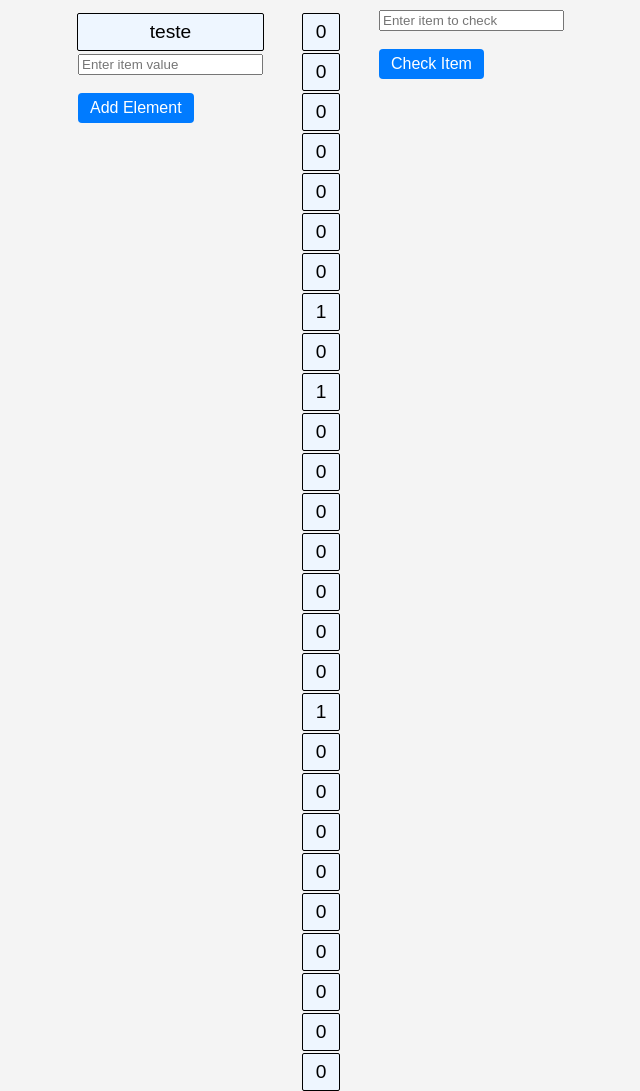
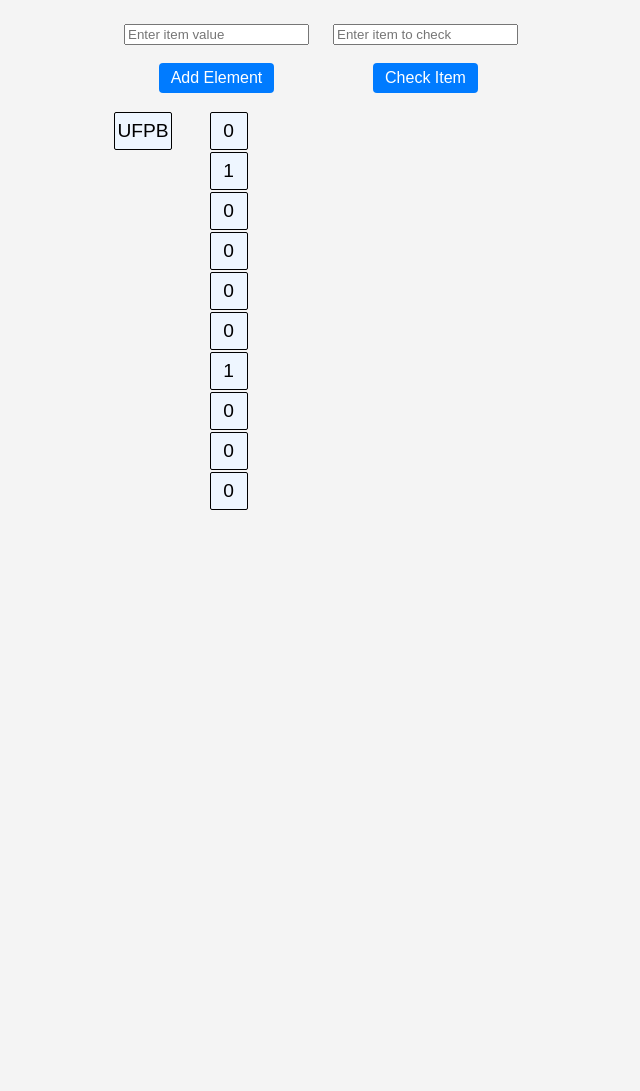
Before and after one commit to Skalnark/bloom_filter_va, a website built with Parcel: page index.html in a window 1280 px wide. Shown: the top 1091 px of the page, without its empty margins (319-959 px from the left). After the commit the page ends 800 px from the top, so only its background shows below. Built offline with nearby package versions, Linux system fonts and the light colour scheme.

Commit message:
Add input containers for adding and checking items in the Bloom filter UI

```diff
--- a/index.html
+++ b/index.html
@@ -10,6 +10,10 @@
 </head>
 <body>
     <script src="index.js" type="module"></script>
+	<div class="top-input-container">
+		<div class="add-list-container" id="add-item-input-container"></div>
+		<div class="check-item-input-container" id="check-item-input-container"></div>
+	</div>
     <div class="side-by-side-container">
 		<div class="list-container" id="add-item-container"></div>
         <div class="list-container" id="bloom-filter-container"></div>
--- a/index.js
+++ b/index.js
@@ -1,13 +1,23 @@
-import { renderDynamicList, renderBloomFilterBits, checkItemInBloomFilter } from './src/list.js';
+import { renderDynamicList, renderBloomFilterBits, checkItemInBloomFilter, addItemToDynamicList } from './src/list.js';
 import { BloomFilter } from './src/bloomFilter.js';
 
+const bloomSize = 10;
+const hashCount = 2;
+const bloom = new BloomFilter(bloomSize, hashCount);
+const listItems = ['UFPB'];
+
+
+function refreshUI () {
+    renderDynamicList(listItems, bloom);
+    renderBloomFilterBits('bloom-filter-container', bloom);
+    checkItemInBloomFilter(bloom);
+}
+
+document.addEventListener('refreshUI', () => {
+    refreshUI();
+});
 
 document.addEventListener('DOMContentLoaded', () => {
-    const bloomSize = 30;
-    const hashCount = 3;
-    const bloom = new BloomFilter(bloomSize, hashCount);
-
-    renderDynamicList('add-item-container', 'left-list', 'left-add-btn', ['teste'], bloom);
-    renderBloomFilterBits('bloom-filter-container', bloom);
-    checkItemInBloomFilter('check-item-container', bloom);
+    addItemToDynamicList(listItems);
+    refreshUI();
 });
--- a/src/list.js
+++ b/src/list.js
@@ -1,17 +1,10 @@
-// Render a dynamic list in a given container
-export function renderDynamicList(containerId, listId, buttonId, initialItems = [], bloom) {
-    const container = document.getElementById(containerId);
+export function addItemToDynamicList(items = []) {
+    const container = document.getElementById('add-item-input-container');
     if(!container)
     {
-        console.log(`Container with id "${container}" not found.`);
+        console.log(`Input container with id "add-item-input-container" not found.`);
         return;
     }
-
-    container.innerHTML = '';
-    const listDiv = document.createElement('div');
-    listDiv.id = listId;
-    listDiv.className = 'list-elements';
-    container.appendChild(listDiv);
 
     // Input box for item value
     const input = document.createElement('input');
@@ -23,11 +16,42 @@ export function renderDynamicList(containerId, listId, buttonId, initialItems =
     container.appendChild(input);
 
     const button = document.createElement('button');
-    button.id = buttonId;
+    button.id = 'add-item-btn';
     button.textContent = 'Add Element';
     container.appendChild(button);
 
-    let items = [...initialItems];
+    function addItem() {
+        const value = input.value.trim();
+        if (value) {
+            items.push(value);
+            input.value = '';
+            document.dispatchEvent(new Event('refreshUI'));
+        }
+    }
+    button.addEventListener('click', addItem);
+    input.addEventListener('keydown', (e) => {
+        if (e.key === 'Enter') {
+            addItem();
+        }
+    });
+
+}
+
+// Render a dynamic list in a given container
+export function renderDynamicList(items = [], bloom) {
+    const container = document.getElementById('add-item-container');
+    if(!container)
+    {
+        console.log(`Container with id "add-item-container" not found.`);
+        return;
+    }
+
+    container.innerHTML = '';
+    const listDiv = document.createElement('div');
+    listDiv.id = 'left-list';
+    listDiv.className = 'list-elements';
+    container.appendChild(listDiv);
+
     function renderList() {
         listDiv.innerHTML = '';
         items.forEach(item => {
@@ -39,20 +63,6 @@ export function renderDynamicList(containerId, listId, buttonId, initialItems =
         });
     }
     renderList();
-    function addItem() {
-        const value = input.value.trim();
-        if (value) {
-            items.push(value);
-            renderList();
-            input.value = '';
-        }
-    }
-    button.addEventListener('click', addItem);
-    input.addEventListener('keydown', (e) => {
-        if (e.key === 'Enter') {
-            addItem();
-        }
-    });
 }
 
 // Render bloom filter bits in a given container
@@ -79,13 +89,21 @@ export function renderBloomFilterBits(containerId, bloom) {
     });
 }
 
-export function checkItemInBloomFilter(containerId, bloom) {
-    const container = document.getElementById(containerId);
+export function checkItemInBloomFilter(bloom) {
+    const container = document.getElementById('check-item-input-container');
     if(!container)
     {
-        console.log(`Container with id "${containerId}" not found.`);
+        console.log(`Container with id "check-item-input-container" not found.`);
         return;
     }
+
+    const displayContainer = document.getElementById('check-item-container');
+    if(!displayContainer)
+    {
+        console.log(`Container with id "check-item-container" not found.`);
+        return;
+    }
+
     container.innerHTML = '';
 
     //create input box
@@ -102,16 +120,25 @@ export function checkItemInBloomFilter(containerId, bloom) {
     button.textContent = 'Check Item';
     container.appendChild(button);
 
-    //create result div
-    const resultDiv = document.createElement('div');
-    resultDiv.style.marginTop = '8px';
-    container.appendChild(resultDiv);
+    displayContainer.innerHTML = '';
+
+    const inputWordDiv = document.createElement('div');
+    inputWordDiv.id = 'right-list';
+    inputWordDiv.className = 'list-item';
+    displayContainer.appendChild(inputWordDiv);
+    inputWordDiv.style.opacity = '0';
+
+    const captionDiv = document.createElement('div');
+    captionDiv.id = 'caption';
+    captionDiv.className = 'caption';
+    displayContainer.appendChild(captionDiv);
 
     function checkItem() {
         const value = input.value.trim();
         if (value) {
             let contains = true;
-
+            inputWordDiv.textContent = value;
+            inputWordDiv.style.opacity = '1';
             for (let i = 1; i <= bloom.hashCount; i++) {
                 const pos = bloom.hash(value, i);
                 console.log(`pos: ${pos}`);
@@ -121,8 +148,11 @@ export function checkItemInBloomFilter(containerId, bloom) {
                 }
             }
 
-            resultDiv.textContent = contains ? `"${value}" is possibly in the set.` : `"${value}" is definitely not in the set.`;
-            input.value = '';
+            captionDiv.textContent = contains ? `"${value}" is possibly in the set.` : `"${value}" is definitely not in the set.`;
+        }
+        else {
+            inputWordDiv.style.opacity = '0';
+            captionDiv.textContent = '';
         }
     }
 
--- a/styles.css
+++ b/styles.css
@@ -1,3 +1,30 @@
+/* Caption style */
+.caption {
+    font-size: 1em;
+    color: #555;
+    margin-top: 6px;
+    margin-bottom: 6px;
+    text-align: center;
+    font-style: italic;
+    letter-spacing: 0.2px;
+    width: 100%;
+}
+/* Horizontally align add-list-container and check-item-input-container */
+.top-input-container {
+    display: flex;
+    flex-direction: row;
+    gap: 24px;
+    justify-content: center;
+    align-items: flex-start;
+    margin-top: 24px;
+    margin-bottom: 16px;
+    width: 100%;
+}
+.add-list-container, .check-item-input-container {
+    display: flex;
+    flex-direction: column;
+    align-items: center;
+}
 .list-item {
     width: auto;
     height: auto;
@@ -92,3 +119,7 @@ button:hover {
     font-size: 1em;
     margin: 0;
 }
+
+#check-item-container {
+    min-width: 240px;
+}
```
